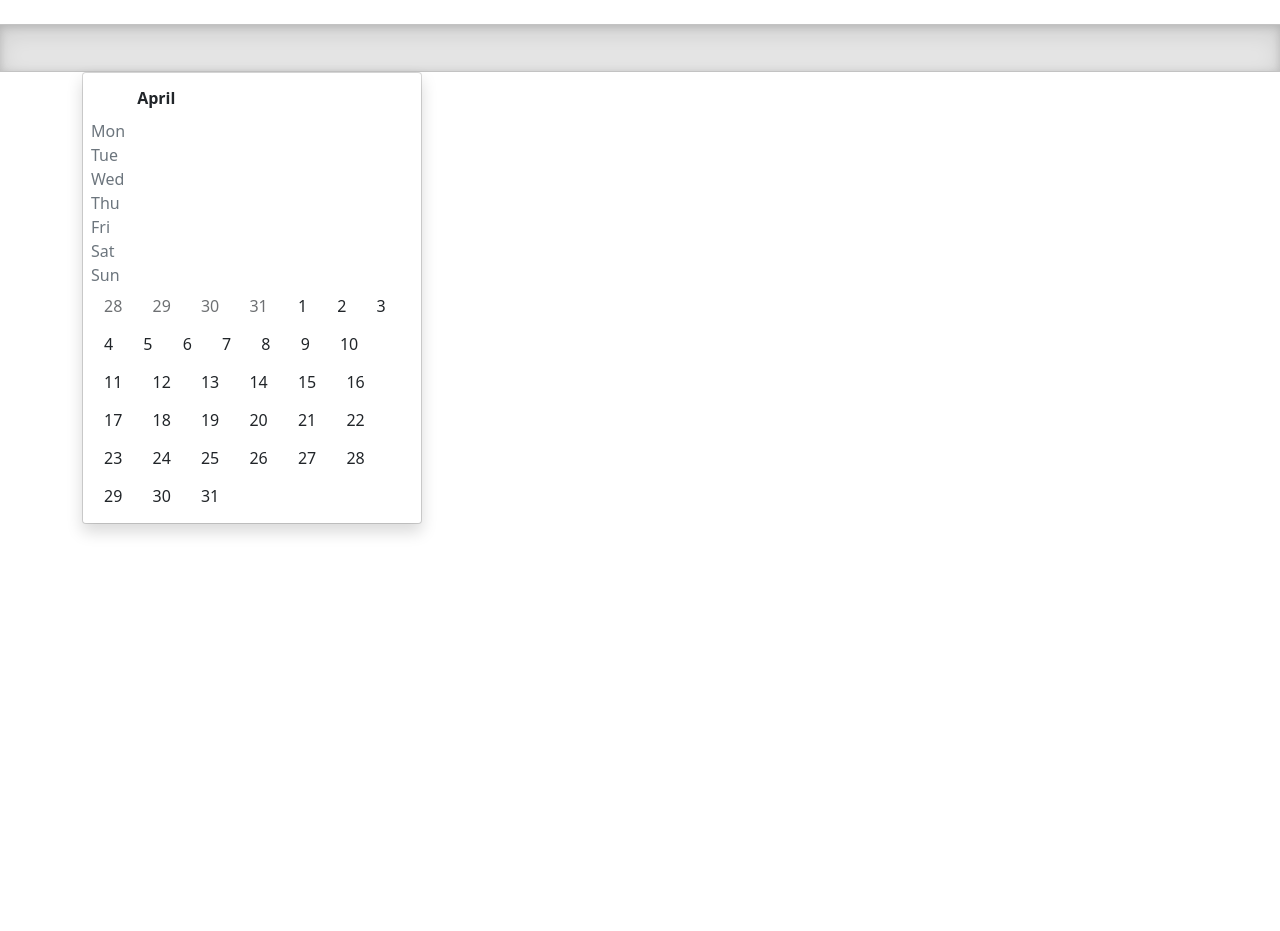
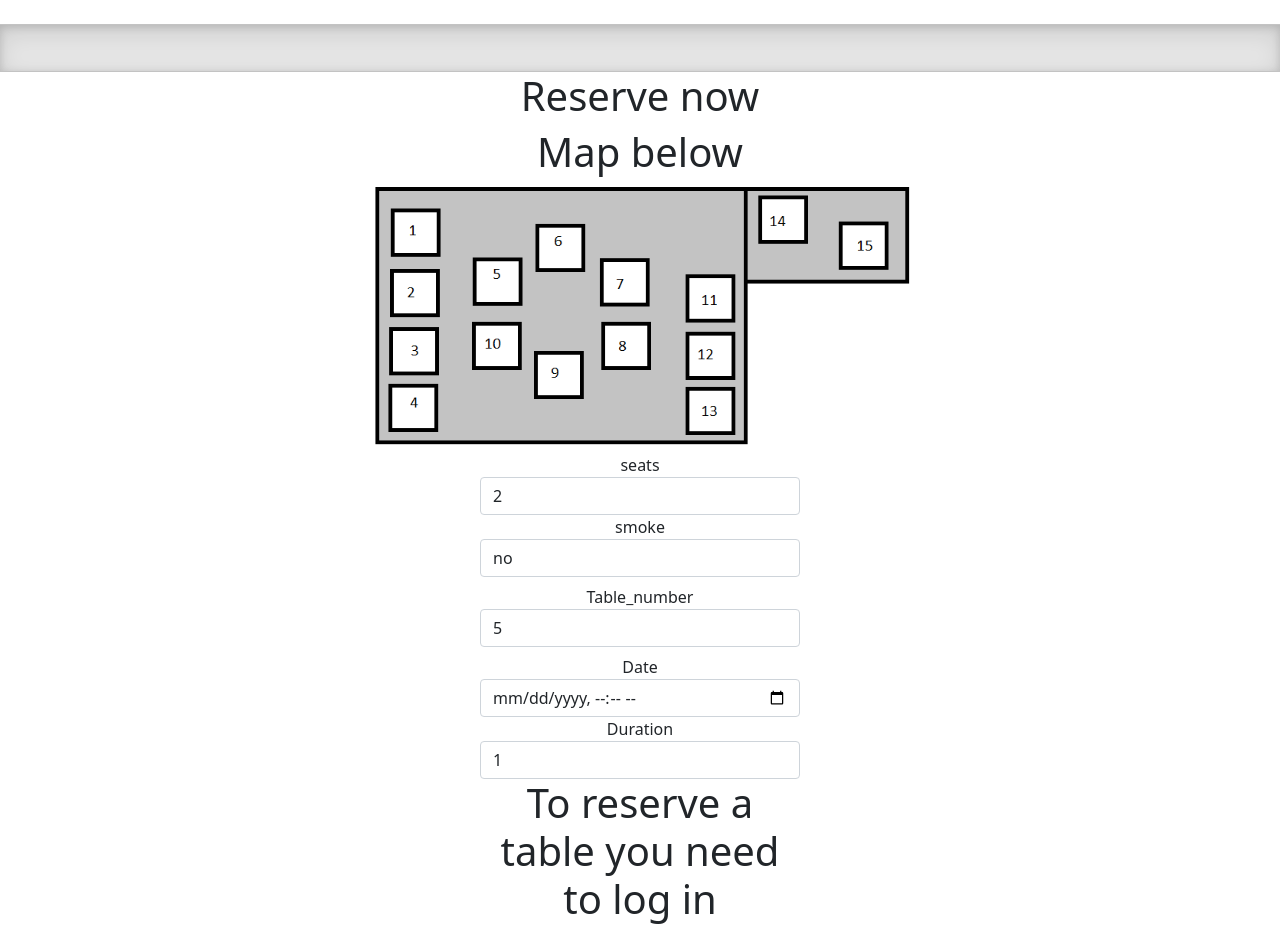
Before and after one commit to salamonakos064/wp_etterem, a PHP site: page /wp/reserve.php in a window 1280 px wide. Shown: the part 73-1004 px from the top of the page. Before the commit the page ends 608 px from the top, so only its background shows below. Run offline with PHP 8.4, Linux system fonts and the light colour scheme; data comes from the database, SQL or seed files in the repository.

Commit message:
some improvements

```diff
--- a/action.php
+++ b/action.php
@@ -27,31 +27,37 @@ function requestEmail($user,$email,$token,$num){
     $header .= "X-Priority: 1\n";
     $header .= "Reply-To:support@example.com\r\n";
     $header .= "Content-Type: text/html; charset=UTF-8\n";
-    $subject="Activate your account";
+
+    if($num!=3){$subject="Activate your account";}
+    else{$subject="Your place has been reserved";}
     if($num==1){
     $content="Greetings " . $user." please activate your account to use our website\n";
     $content.= SITE."/token.php?p=".$token;
     }
-    else{
+    else if($num==2){
     $content="Greetings " . $user." please reset your password to use our website\n";
     $content.= SITE."/password.php?token=".$token;
+    }
+    else{
+        $content="Greetings ".$user." your reserevation code is: ".$token;
     }
     return mail($to,$subject,$content,$header);
 }
 
 function headerSite(){
-    if(!empty($_COOKIE["data1"]) and !empty($_COOKIE["data2"]) and !empty($_COOKIE["data3"]))
+    if(!empty($_COOKIE["data1"]) and !empty($_COOKIE["data2"]) and !empty($_COOKIE["data3"]) and !empty($_COOKIE["data4"]))
     {
         $_SESSION["user-name"]=$_COOKIE["data1"];
         $_SESSION["password"]=$_COOKIE["data2"];
         $_SESSION["user-type"]=$_COOKIE["data3"];
+        $_SESSION["email"]=$_COOKIE["data4"];
     }
     if(isset($_SESSION["user-name"]) and !empty($_SESSION["user-name"]) )
 {
 
 	 echo "<div class=\"dropdown text-end\">";
      echo "<a href=\"#\" class=\"d-block link-dark text-decoration-none dropdown-toggle\" id=\"dropdownUser1\" data-bs-toggle=\"dropdown\" aria-expanded=\"false\">";
-    echo "<img src=\"https://github.com/mdo.png\" alt=\"img\" width=\"32\" height=\"32\" class=\"rounded-circle\">";
+    echo "<img src=\"img/user.png\" alt=\"img\" width=\"32\" height=\"32\" class=\"rounded-circle\">";
      echo "</a>";
      echo "<ul class=\"dropdown-menu text-small\" aria-labelledby=\"dropdownUser1\">";
      echo "<li><a class=\"dropdown-item\" href=\"reserve.php\">Reserve now!</a></li>";
--- a/copy.php
+++ b/copy.php
@@ -89,7 +89,7 @@ require_once "action.php";
 
 </div>
 <div class="row mt-5">
-<p class= "col-12 col-md-6 d-flex justify-content-center"></p>
+<p class= "col-12 col-md-6 d-flex justify-content-center">Sunset gourmet is a small,but passionate restaurant. On this webpage we offer our guests ways to reserve a table at our restaurant.</p>
 <img src="img/img1.jpg" alt="restaurant" class="col-12 col-md-6">
 </div>
 </div>
--- a/css/style.css
+++ b/css/style.css
@@ -10,10 +10,21 @@
 
 }
 .button-size{
-    width:50%;
-    margin:auto;
+    width: 50%;
+    margin: auto;
 }
 .table-design td{
     border: 1px solid black;
     width: auto;
 }
+.button-custom{
+    background-color: #bbbbbb;
+    text-decoration: none;
+    color: #111111;
+    width: 100%;
+    padding: 0.5em;
+    border: 5px;
+}
+.button-custom:hover{
+    background-color: #dddddd;
+}
--- a/getTables.php
+++ b/getTables.php
@@ -1,7 +1,8 @@
 <?php
 require_once "db_config.php";
 $seats=$_GET["a"];
-$sql="select table_number from tables where num_of_seats='$seats'";
+$smoking=$_GET["b"];
+$sql="select table_number from tables where num_of_seats='$seats' and smoking='$smoking'";
 $result=$conn->prepare($sql);
 $result->execute();
 $result->setFetchMode(PDO::FETCH_NUM);
--- a/js/script2.js
+++ b/js/script2.js
@@ -5,18 +5,23 @@ window.addEventListener('load',function(){
     document.getElementById("seats").addEventListener('change',function(){
             getTables();
     })
+    document.getElementById("smoke").addEventListener('change',function(){
+            getTables();
+})
 })
 function getTables(){
 
     const a=new XMLHttpRequest();
     let b=document.getElementById("seats").value;
+    let c=document.getElementById("smoke").value;
     a.onload=function(){
         if(this.readyState==4 && this.status==200)
         document.getElementById("number").innerHTML=this.responseText;
     }
-    a.open("POST","getTables.php?a="+b,true);
+    a.open("POST","getTables.php?a="+b+"&b="+c,true);
     a.send();
 }
+//getting the allowed durations
 function getDuration()
 {
     let b="";
--- a/login.php
+++ b/login.php
@@ -24,10 +24,11 @@ else{
                     setcookie("data1",$row[0],time()+ 60*60*24);
                     setcookie("data2",$row[1],time()+ 60*60*24);
                     setcookie("data3",$row[2],time()+ 60*60*24);
+                    setcookie("data4",$user,time()+ 60*60*24);
 
             }
             $_SESSION["user-name"]=$row[0];
-
+            $_SESSION["email"]=$user;
             $_SESSION["password"]=$row[1];
             $_SESSION["user-type"]=$row[2];
             header("location:index.php");
--- a/logout.php
+++ b/logout.php
@@ -4,5 +4,6 @@ session_destroy();
 setcookie("data1","",time()*0);
 setcookie("data2","",time()*0);
 setcookie("data3","",time()*0);
+setcookie("data4","",time()*0);
 header("location:index.php");
 ?>
--- a/reserve.php
+++ b/reserve.php
@@ -13,15 +13,17 @@ require_once "action.php";
     <meta name="description" content="">
     <meta name="author" content="Mark Otto, Jacob Thornton, and Bootstrap contributors">
     <meta name="generator" content="Hugo 0.88.1">
+    <meta name="robots" content="noindex,nofollow">
     <title>Reserve spaces</title>
-
+    <script src="js/script2.js"></script>
+    <script src="js/form-validation.js"></script>
     <link rel="canonical" href="https://getbootstrap.com/docs/5.1/examples/headers/">
 
 
 
     <!-- Bootstrap core CSS -->
 <link href="css/bootstrap.min.css" rel="stylesheet">
-
+<link rel="stylesheet" href="css/style.css">
 <link rel="stylesheet" href="css/placeholder.css">
 
 
@@ -85,88 +87,77 @@ require_once "action.php";
 
   <div class="b-example-divider"></div>
   <div class="container">
-   <div class=" dropdown-menu p-2 shadow d-flex  " style="width: 340px" id="dropdownCalendar">
-    <div class="d-grid  gap-1">
-      <div class="cal">
-        <div class="cal-month">
-          <button class="btn cal-btn" type="button">
-            <svg class="bi" width="16" height="16"><use xlink:href="#arrow-left-short"/></svg>
-          </button>
-          <strong class="cal-month-name">April</strong>
-          <select class="form-select cal-month-name d-none">
-            <option value="January">January</option>
-            <option value="February">February</option>
-            <option value="March">March</option>
-            <option selected  value="April">April</option>
-            <option value="May">May</option>
-            <option value="June">June</option>
-            <option value="July">July</option>
-            <option value="August">August</option>
-            <option value="September">September</option>
-            <option value="October">October</option>
-            <option value="November">November</option>
-            <option value="December">December</option>
-          </select>
-          <button class="btn cal-btn" type="button">
-            <svg class="bi" width="16" height="16"><use xlink:href="#arrow-right-short"/></svg>
-          </button>
-        </div>
-        <div class="cal-weekdays text-muted">
-          <div class="cal-weekday">Mon</div>
-          <div class="cal-weekday">Tue</div>
-          <div class="cal-weekday">Wed</div>
-          <div class="cal-weekday">Thu</div>
-          <div class="cal-weekday">Fri</div>
-          <div class="cal-weekday">Sat</div>
-          <div class="cal-weekday">Sun</div>
-        </div>
-        <div class="cal-days">
-          <button class="btn cal-btn" disabled type="button">28</button>
-          <button class="btn cal-btn" disabled type="button">29</button>
-          <button class="btn cal-btn" disabled type="button">30</button>
-          <button class="btn cal-btn" disabled type="button">31</button>
+    <div class="row">
+      <h1 class="text-center col-12">Reserve now</h1>
+      <h1 class="text-center col-12">Map below</h1>
+</div>
+   <div class="row">
+    <img src="img/map.png" alt="map" class="text-center button-size col-12S">
+</div>
 
-          <button class="btn cal-btn" type="button">1</button>
-          <button class="btn cal-btn" type="button">2</button>
-          <button class="btn cal-btn" type="button">3</button>
-          <button class="btn cal-btn" type="button">4</button>
-          <button class="btn cal-btn" type="button">5</button>
-          <button class="btn cal-btn" type="button">6</button>
-          <button class="btn cal-btn" type="button">7</button>
-
-          <button class="btn cal-btn" type="button">8</button>
-          <button class="btn cal-btn" type="button">9</button>
-          <button class="btn cal-btn" type="button">10</button>
-          <button class="btn cal-btn" type="button">11</button>
-          <button class="btn cal-btn" type="button">12</button>
-          <button class="btn cal-btn" type="button">13</button>
-          <button class="btn cal-btn" type="button">14</button>
-
-          <button class="btn cal-btn" type="button">15</button>
-          <button class="btn cal-btn" type="button">16</button>
-          <button class="btn cal-btn" type="button">17</button>
-          <button class="btn cal-btn" type="button">18</button>
-          <button class="btn cal-btn" type="button">19</button>
-          <button class="btn cal-btn" type="button">20</button>
-          <button class="btn cal-btn" type="button">21</button>
-
-          <button class="btn cal-btn" type="button">22</button>
-          <button class="btn cal-btn" type="button">23</button>
-          <button class="btn cal-btn" type="button">24</button>
-          <button class="btn cal-btn" type="button">25</button>
-          <button class="btn cal-btn" type="button">26</button>
-          <button class="btn cal-btn" type="button">27</button>
-          <button class="btn cal-btn" type="button">28</button>
-
-          <button class="btn cal-btn" type="button">29</button>
-          <button class="btn cal-btn" type="button">30</button>
-          <button class="btn cal-btn" type="button">31</button>
-        </div>
-      </div>
-    </div>
   </div>
+   <form method="POST" action="editresult.php" class="margin-side">
+        <label for="seats" class="mt-2">seats</label>
+        <select id="seats" class="form-control needs-validation" required>
+    <?php
+        $sql="select distinct num_of_seats from tables order by num_of_seats asc";
+        $result=$conn->prepare($sql);
+        $result->execute();
+        $result->setFetchMode(PDO::FETCH_NUM);
+        while($row=$result->fetch())
+        {
+            echo "<option value=\"$row[0]\">$row[0]</option>";
+        }
+    ?>
+    </select>
+<label for="smoke">smoke</label>
+    <select id="smoke" class="form-control needs-validation" required>
+        <option value="0">no</option>
+        <option value="1">yes</option>
+    </select>
+    <label for="number" class="mt-2">Table_number</label>
+    <select id="number" name="number" class="form-control needs-validation" required>
+    </select>
+    <label for="date" class="mt-2">Date</label>
+    <input type="datetime-local" id="date" name="date" class="form-control needs-validation" required>
+   <label for="duration">Duration</label>
+   <select name="duration" id="duration" class="form-control needs-validation" required>
+    </select>
 
 
+    <?php
+    if(!empty($_SESSION["user-name"]))
+    {
+      $user=$_SESSION["user-name"];
+      $email=$_SESSION["email"];
+      echo "<input type=\"hidden\" name=\"reserve\" value= \"$user\">";
+      echo "<input type=\"hidden\" name=\"email\" value= \"$email\">";
+       echo "<input type=\"submit\" name=\"s\" value=\"reserve\" class=\"form-control btn btn-primary mt-3\">";
+
+    }
+    else
+    {
+      echo "<h1>To reserve a table you need to log in</h1>";
+    }
+    ?>
+</form>
+<?php
+if(!empty($_GET["p"]))
+{
+
+  if($_GET["p"]==2){
+    echo "<div class=\"alert alert-success button-size role=\"alert\"\">Operation successful<div>";
+  }
+  if($_GET["p"]==3)
+  {
+    echo "<div class=\"alert alert-danger button-size role=\"alert\"\">Seat already reserved<div>";
+  }
+  if($_GET["p"]==4)
+  {
+    echo "<div class=\"alert alert-danger button-size role=\"alert\"\">Operation not permitted<div>";
+  }
+}
+?>
 </main>
 
 
```
Also changed, not shown: admin/content.php (added, +69 -0 lines), admin/index.php (added, +22 -0 lines), edit.php (+11 -5 lines), editdatabase.php (+5 -2 lines), editresult.php (+34 -7 lines), getdatabase.php (+8 -3 lines), admin/.htaccess (added), img/map.png (added), img/user.png (added), 1 other file.
